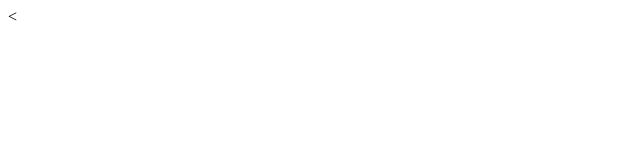
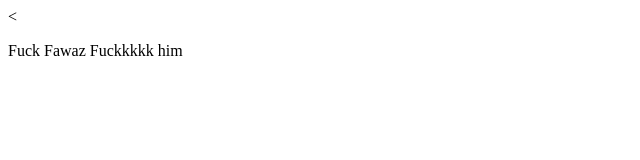
Before and after one commit to GhiathAzzam/crab, a plain HTML site: page index.html in a window 1280 px wide. Shown: the whole page, without its empty margins (0-640 px from the left). Drawn offline with Linux system fonts and the light colour scheme.

Commit message:
added index-html

```diff
--- a/index.html
+++ b/index.html
@@ -5,6 +5,8 @@
     <title>Crab</title>
   </head>
   <body>
-
+<p>
+Fuck Fawaz Fuckkkkk him
+</p>
   </body>
 </html>
```
